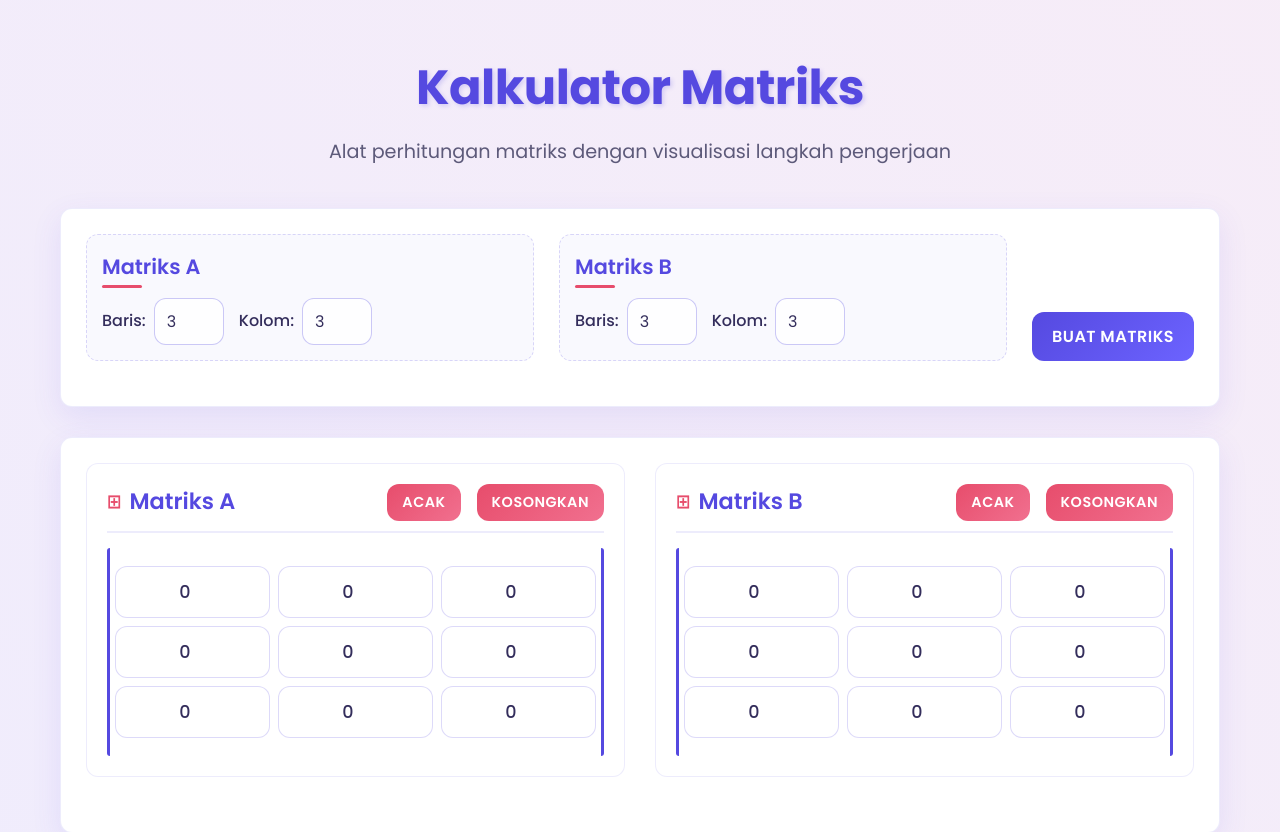
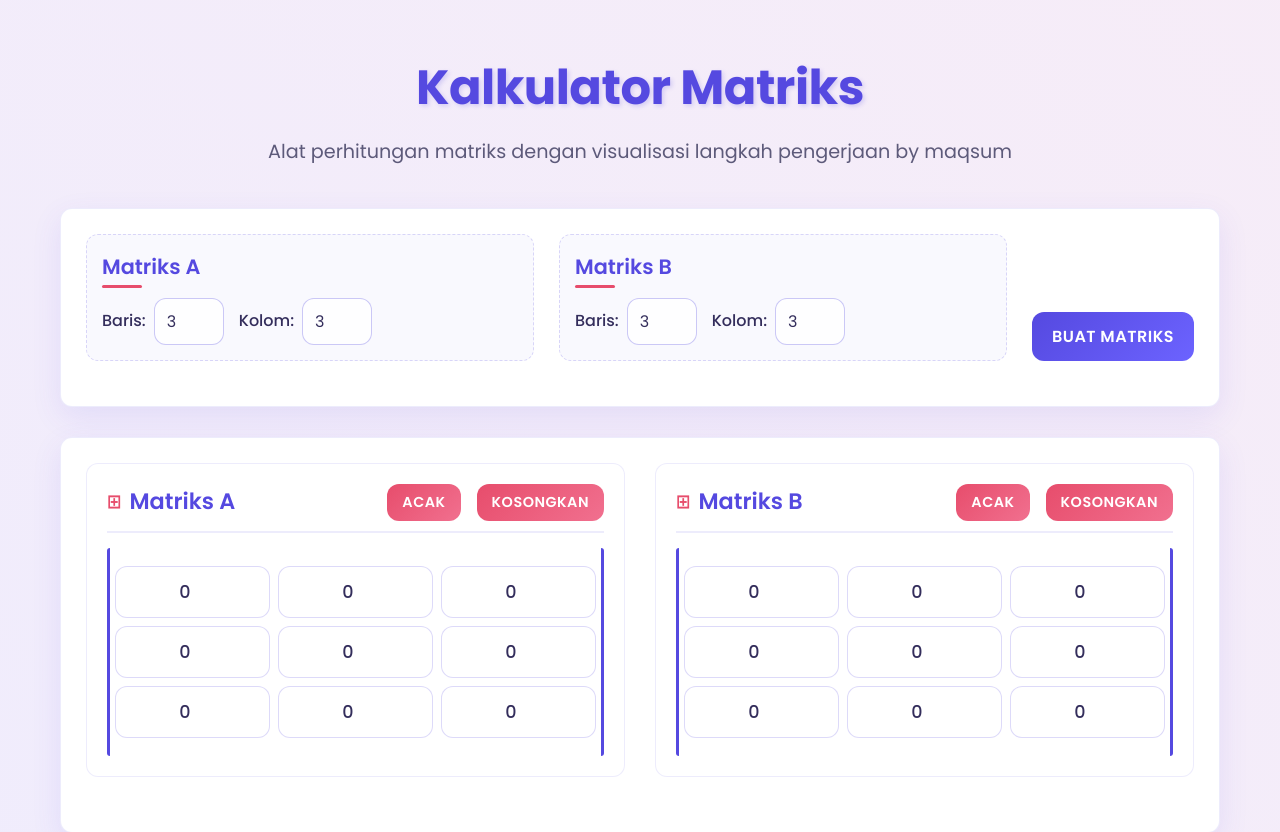
Before and after one commit to Maqsum220805/kalkulator-matriks, a plain HTML site: page index.html in a window 1280 px wide. Shown: the top 832 px of the page. Drawn offline with Linux system fonts and the light colour scheme.

Commit message:
Update index.html

```diff
--- a/index.html
+++ b/index.html
@@ -14,7 +14,7 @@
     <div class="container">
         <header>
             <h1>Kalkulator Matriks</h1>
-            <p class="subtitle">Alat perhitungan matriks dengan visualisasi langkah pengerjaan</p>
+            <p class="subtitle">Alat perhitungan matriks dengan visualisasi langkah pengerjaan by maqsum</p>
         </header>
 
         <div class="card">
```
